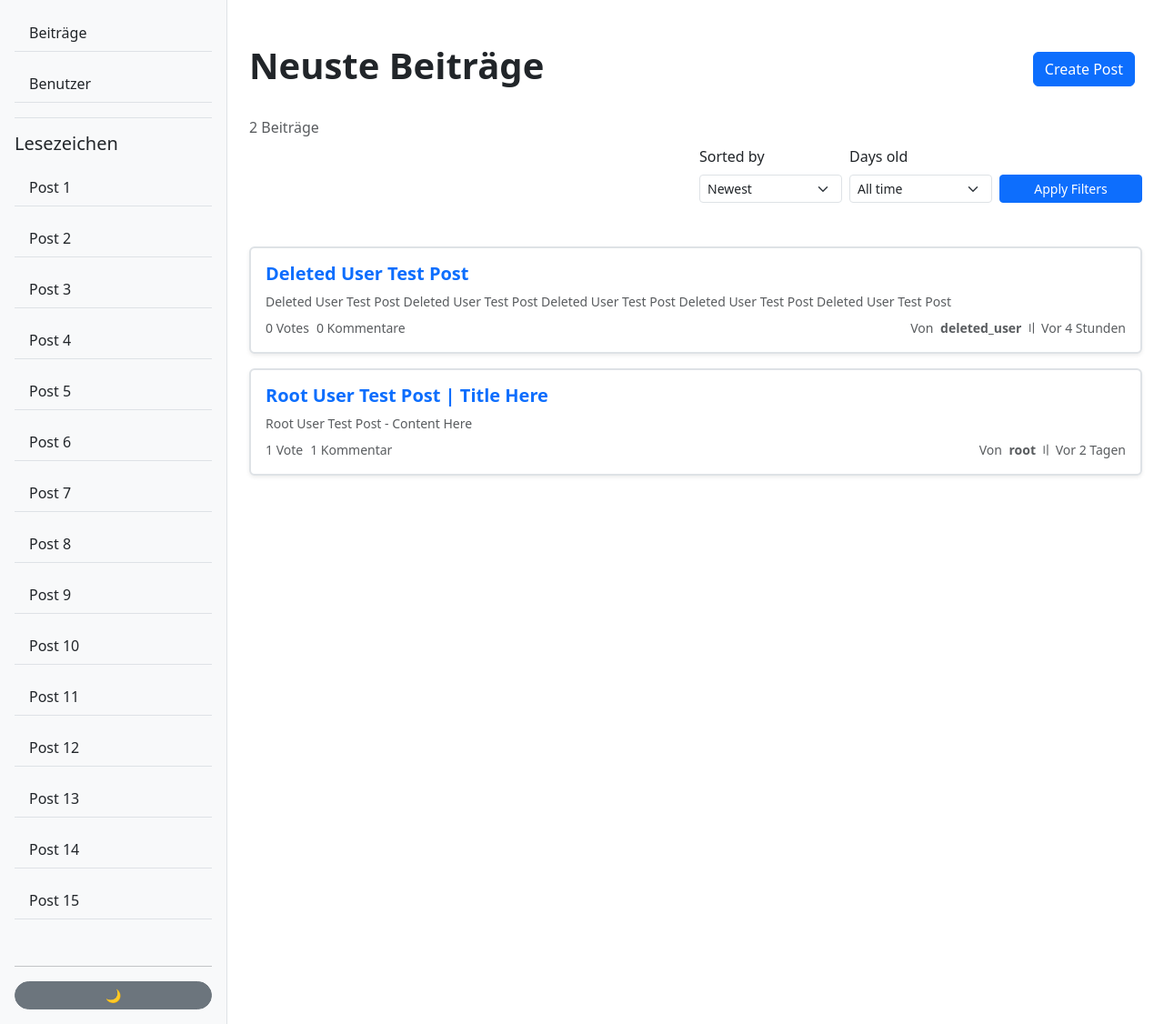
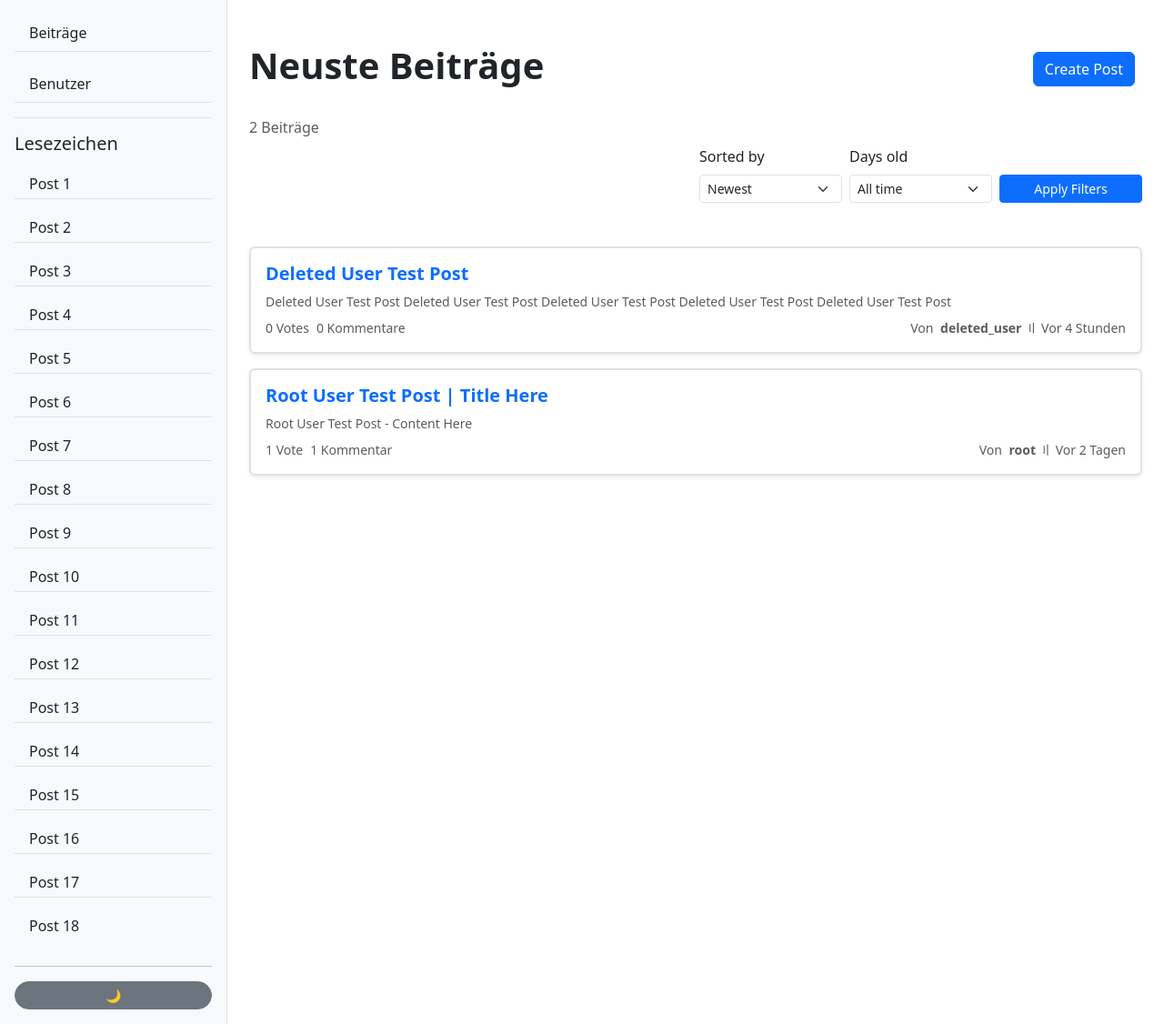
Before and after one commit to Bluegamerdog/it-azubi-wiki, a PHP site: page /index.php in a window 1280 px wide. Shown: the part 61-1187 px from the top of the page at 91% size. Run offline with PHP 8.4, Linux system fonts and the light colour scheme; data comes from the database, SQL or seed files in the repository.

Commit message:
Bookmark formatting change

```diff
--- a/includes/header.php
+++ b/includes/header.php
@@ -170,7 +170,7 @@
                 <ul class="nav flex-column">
                     <?php for ($i = 1; $i <= 20; $i++): ?>
                         <li class="nav-item border-bottom border-body-subtle">
-                            <a href="#" class="nav-link text-body py-2">Post <?= $i ?></a>
+                            <a href="#" class="nav-link text-body py-1">Post <?= $i ?></a>
                         </li>
                     <?php endfor; ?>
                 </ul>
```
